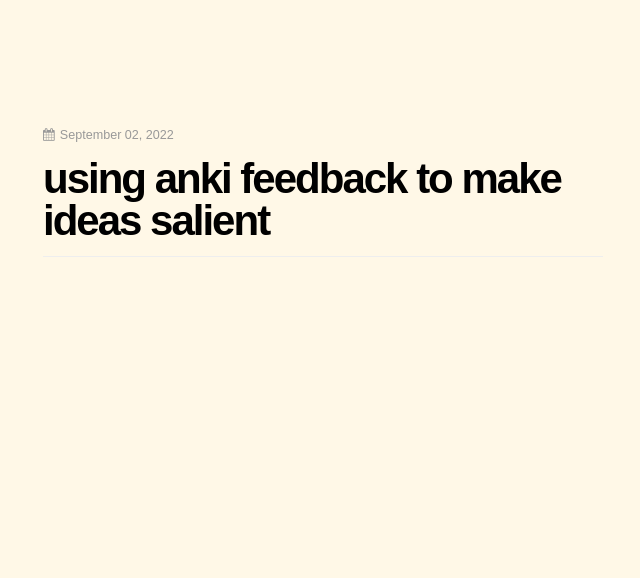
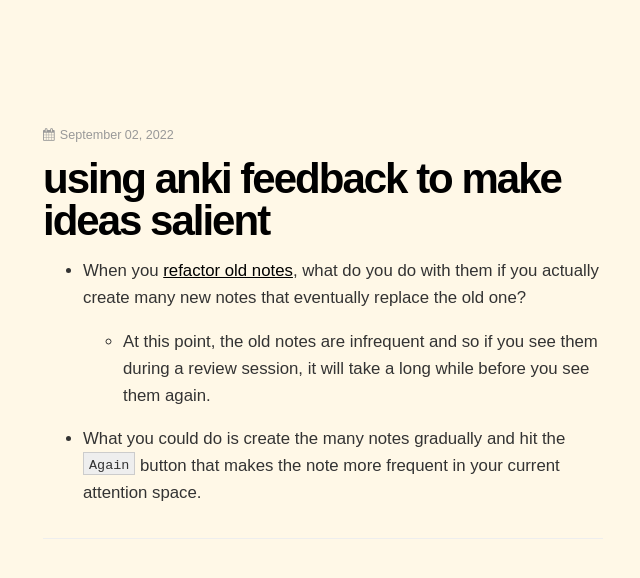
Before and after one commit to dCO2/rococo, a Jekyll site: the page built from _posts/2022-09-02-using-anki-feedback-to-make-ideas-salient.md, in a window 1280 px wide. Shown: the top 578 px of the page, without its empty margins (333-973 px from the left). Built offline with Jekyll 4.4.1, drawn with Linux system fonts in a browser that asks for light colours; some web fonts are replaced.

Commit message:
Additions

```diff
--- a/_posts/2022-09-02-using-anki-feedback-to-make-ideas-salient.md
+++ b/_posts/2022-09-02-using-anki-feedback-to-make-ideas-salient.md
@@ -5,3 +5,7 @@ feature-image: /assets/images/author-image.png
 permalink: /:year/:month/:day/:title
 tags:
 ---
+
+- When you [refactor old notes](/2022/09/05/refactor-old-notes), what do you do with them if you actually create many new notes that eventually replace the old one?
+    - At this point, the old notes are infrequent and so if you see them during a review session, it will take a long while before you see them again.
+- What you could do is create the many notes gradually and hit the `Again` button that makes the note more frequent in your current attention space.
```
